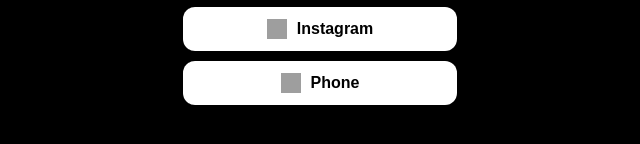
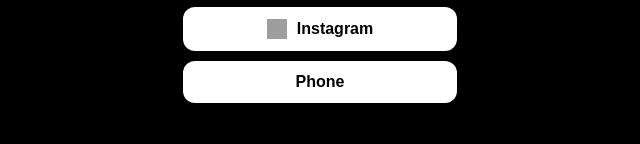
Before and after one commit to Abdelazimgad/Abddelazim-Gad-2, a plain HTML site: page index.html in a window 1280 px wide. Shown: the part 516-660 px from the top of the page, 320-960 px from the left. Drawn offline with Linux system fonts and the light colour scheme; grey boxes are pictures that could not be loaded.

Commit message:
Update index.html

```diff
--- a/index.html
+++ b/index.html
@@ -92,9 +92,8 @@
   </a>
 
   <!-- Phone -->
-  <a class="link-button" href="tel:01018337012" target="_blank">
-    <img class="icon" src="https://cdn.jsdelivr.net/npm/simple-icons@v9/icons/phone.svg" alt="Phone" /> Phone
-  </a>
-
+ <a class="link-button" href="tel:01018337012" target="_blank">
+  Phone
+</a>
 </body>
 </html>
```
